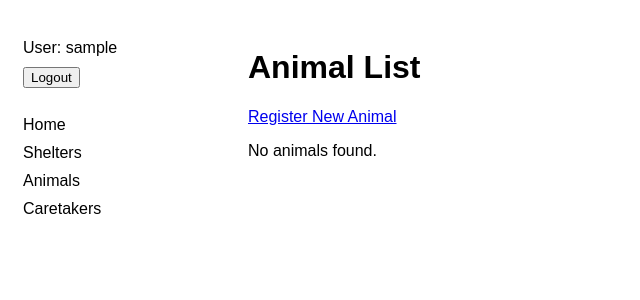
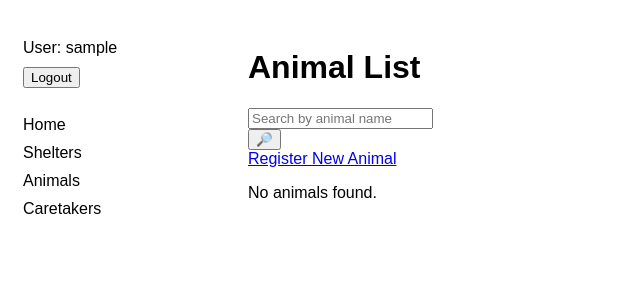
Before and after one commit to rinarice/shelter-management-platform, a Django app: page /animals/ in a window 1280 px wide. Shown: the top 300 px of the page, without its empty margins (0-640 px from the left). Run offline with Django 5.2, Linux system fonts and the light colour scheme; the visitor is signed in with stand-in values (Sample User, id 1); data that the repository does not hold is empty.

Commit message:
feat: implement search for caretaker, animal, and shelter lists

```diff
--- a/shelters/forms.py
+++ b/shelters/forms.py
@@ -64,3 +64,40 @@ class ShelterForm(forms.ModelForm):
                     "Current animal count cannot exceed capacity."
                 )
         return current_animal_count
+
+
+class CaretakerSearchForm(forms.Form):
+    username = forms.CharField(
+        max_length=255,
+        required=False,
+        label="",
+        widget=forms.TextInput(
+            attrs={
+                "placeholder": "Search by caretaker username"
+            }
+        )
+    )
+
+class AnimalSearchForm(forms.Form):
+    name = forms.CharField(
+        max_length=255,
+        required=False,
+        label="",
+        widget=forms.TextInput(
+            attrs={
+                "placeholder": "Search by animal name"
+            }
+        )
+    )
+
+class ShelterSearchForm(forms.Form):
+    name = forms.CharField(
+        max_length=255,
+        required=False,
+        label="",
+        widget=forms.TextInput(
+            attrs={
+                "placeholder": "Search by shelter name"
+            }
+        )
+    )
--- a/shelters/views.py
+++ b/shelters/views.py
@@ -5,7 +5,14 @@ from django.shortcuts import render, redirect
 from django.urls import reverse_lazy
 from django.views import generic
 
-from shelters.forms import AnimalForm, CareTakerCreationForm, ShelterForm
+from shelters.forms import (
+    AnimalForm,
+    CareTakerCreationForm,
+    ShelterForm,
+    ShelterSearchForm,
+    AnimalSearchForm,
+    CaretakerSearchForm
+)
 from shelters.models import Shelter, Animal, CareTaker
 
 
@@ -30,8 +37,24 @@ def index(request: HttpRequest) -> HttpResponse:
 
 class ShelterListView(LoginRequiredMixin, generic.ListView):
     model = Shelter
-    queryset = Shelter.objects.order_by("name")
+    context_object_name = "shelter_list"
+    template_name = "shelters/shelter_list.html"
     paginate_by = 2
+
+    def get_context_data(self, **kwargs):
+        context = super().get_context_data(**kwargs)
+        name = self.request.GET.get("name", "")
+        context["search_form"] = ShelterSearchForm(initial={"name": name})
+        return context
+
+    def get_queryset(self):
+        queryset = super().get_queryset()
+        form = ShelterSearchForm(self.request.GET)
+        if form.is_valid():
+            queryset = queryset.filter(
+                name__icontains=form.cleaned_data["name"]
+            )
+        return queryset
 
 
 class ShelterDetailView(LoginRequiredMixin, generic.DetailView):
@@ -57,8 +80,24 @@ class ShelterDeleteView(generic.DeleteView):
 
 class AnimalListView(LoginRequiredMixin, generic.ListView):
     model = Animal
-    queryset = Animal.objects.order_by("name")
+    context_object_name = "animal_list"
+    template_name = "shelters/animal_list.html"
     paginate_by = 2
+
+    def get_context_data(self, **kwargs):
+        context = super().get_context_data(**kwargs)
+        name = self.request.GET.get("name", "")
+        context["search_form"] = AnimalSearchForm(initial={"name": name})
+        return context
+
+    def get_queryset(self):
+        queryset = super().get_queryset()
+        form = AnimalSearchForm(self.request.GET)
+        if form.is_valid():
+            queryset = queryset.filter(
+                name__icontains=form.cleaned_data["name"]
+            )
+        return queryset
 
 
 class AnimalDetailView(LoginRequiredMixin, generic.DetailView):
@@ -95,9 +134,24 @@ class AnimalDeleteView(LoginRequiredMixin, generic.DeleteView):
 
 class CareTakerListView(LoginRequiredMixin, generic.ListView):
     model = CareTaker
-    queryset = CareTaker.objects.order_by("first_name")
     paginate_by = 2
 
+    def get_context_data(self, *, object_list=None, **kwargs):
+        context = super(CareTakerListView, self).get_context_data(**kwargs)
+        username = self.request.GET.get("username", "")
+        context["search_form"] = CaretakerSearchForm(
+            initial={"username": username}
+        )
+        return context
+
+    def get_queryset(self):
+        queryset = super().get_queryset()
+        form = CaretakerSearchForm(self.request.GET)
+        if form.is_valid():
+            queryset = queryset.filter(
+                username__icontains=form.cleaned_data["username"]
+            )
+        return queryset
 
 class CareTakerDetailView(LoginRequiredMixin, generic.DetailView):
     model = CareTaker
--- a/templates/shelters/animal_list.html
+++ b/templates/shelters/animal_list.html
@@ -2,6 +2,12 @@
 
 {% block content %}
   <h1>Animal List</h1>
+
+  <form method="get" action="" class="form-inline mb-3">
+    {{ search_form }}
+    <input class="btn btn-secondary" type="submit" value="🔎">
+  </form>
+
   <a href="{% url 'shelters:animal-create' %}" class="btn btn-success mb-3">
     Register New Animal
   </a>
--- a/templates/shelters/caretaker_list.html
+++ b/templates/shelters/caretaker_list.html
@@ -2,6 +2,12 @@
 
 {% block content %}
   <h1>CareTaker List</h1>
+
+  <form method="get" action="" class="form-inline mb-3">
+    {{ search_form }}
+    <input class="btn btn-secondary" type="submit" value="🔎">
+  </form>
+
   <a href="{% url 'shelters:caretaker-create' %}" class="btn btn-success mb-3">
     Register New Caretaker
   </a>
--- a/templates/shelters/shelter_list.html
+++ b/templates/shelters/shelter_list.html
@@ -2,6 +2,12 @@
 
 {% block content %}
   <h1>Shelter List</h1>
+
+  <form method="get" action="" class="form-inline mb-3">
+    {{ search_form }}
+    <input class="btn btn-secondary" type="submit" value="🔎">
+  </form>
+
   <a href="{% url 'shelters:shelter-create' %}">Register New Shelter</a>
   {% if object_list %}
     <ul>
```
